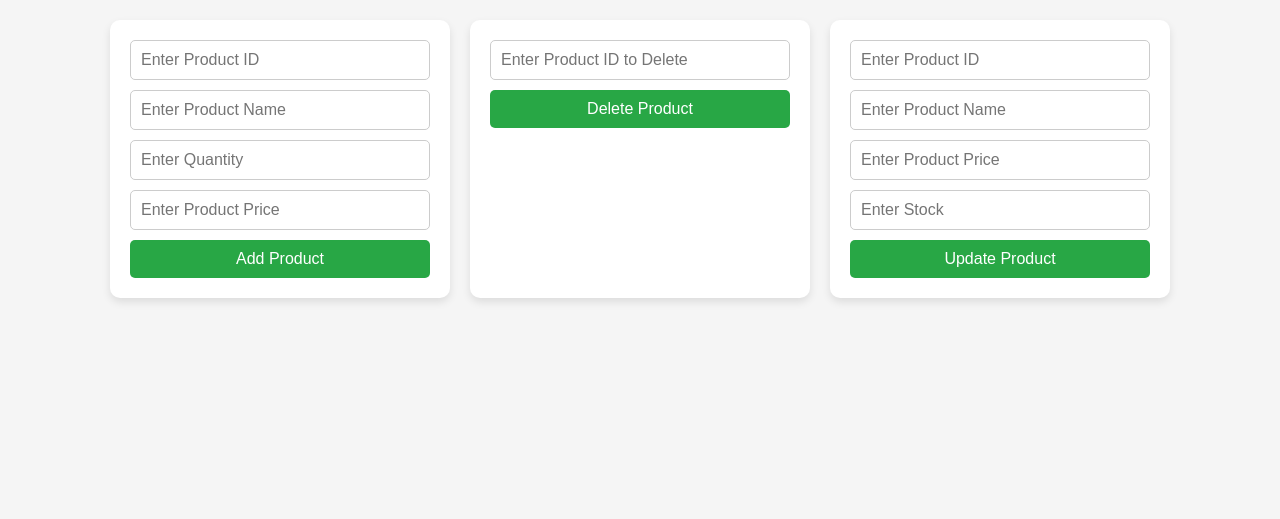
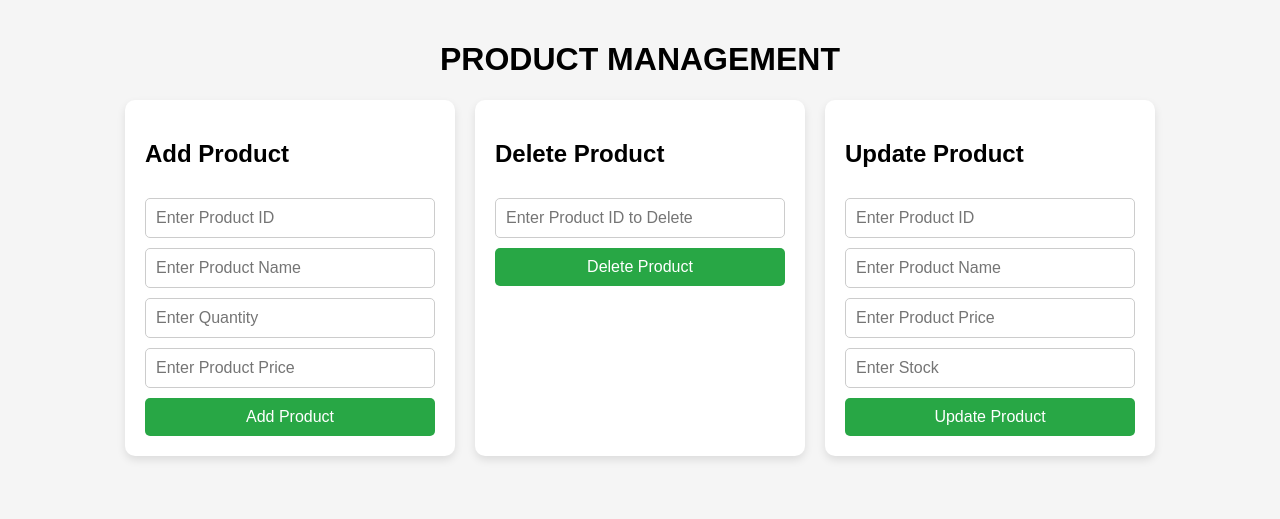
Before and after one commit to nandini024/JSON-SERVERR, a website: page index.html in a window 1280 px wide. Drawn offline with Linux system fonts and the light colour scheme; no server answers.

Commit message:
finalll submit

```diff
--- a/index.html
+++ b/index.html
@@ -46,7 +46,7 @@
             padding: 20px;
             border-radius: 10px;
             box-shadow: 0 4px 8px rgba(0, 0, 0, 0.1);
-            width: 300px;
+            width: 290px;
         }
         form input {
             padding: 10px;
@@ -69,9 +69,12 @@
     </style>
 </head>
 <body>
+    <h1>PRODUCT MANAGEMENT</h1>
 
     <div class="flexx">
+
         <form onsubmit="addProduct(event)">
+            <h2>Add Product</h2>
             <input type="number" id="productId" placeholder="Enter Product ID" required>
             <input type="text" id="productName" placeholder="Enter Product Name" required>
             <input type="number" id="productQuantity" placeholder="Enter Quantity" required>
@@ -80,11 +83,13 @@
         </form>
 
         <form onsubmit="deleteProduct(event)">
+            <h2>Delete Product</h2>
             <input type="text" id="deleteProductId" placeholder="Enter Product ID to Delete" required>
             <button type="submit">Delete Product</button>
         </form>
 
         <form onsubmit="updateProduct(event)">
+            <h2>Update Product</h2>
             <input type="number" id="updateProductId" placeholder="Enter Product ID" required>
             <input type="text" id="updateProductName" placeholder="Enter Product Name" required>
             <input type="number" id="updateProductPrice" placeholder="Enter Product Price" required>
```
